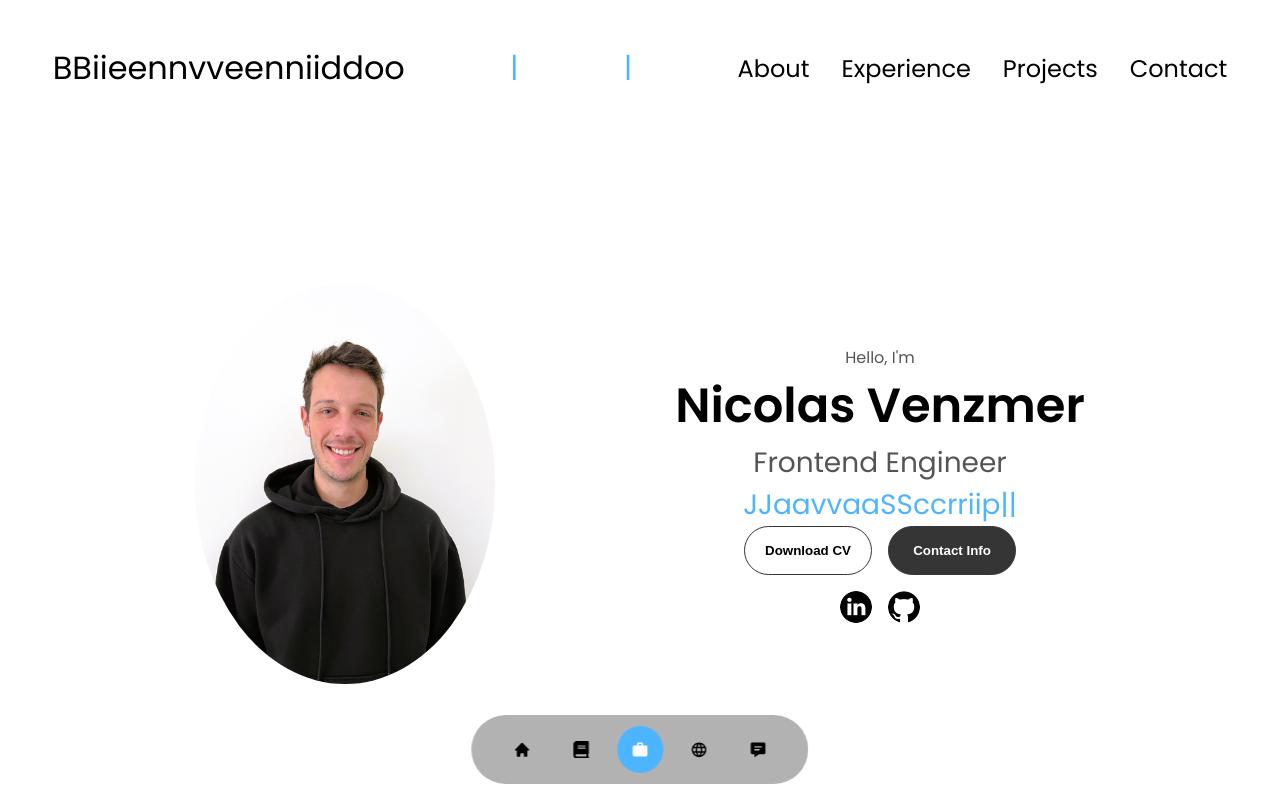
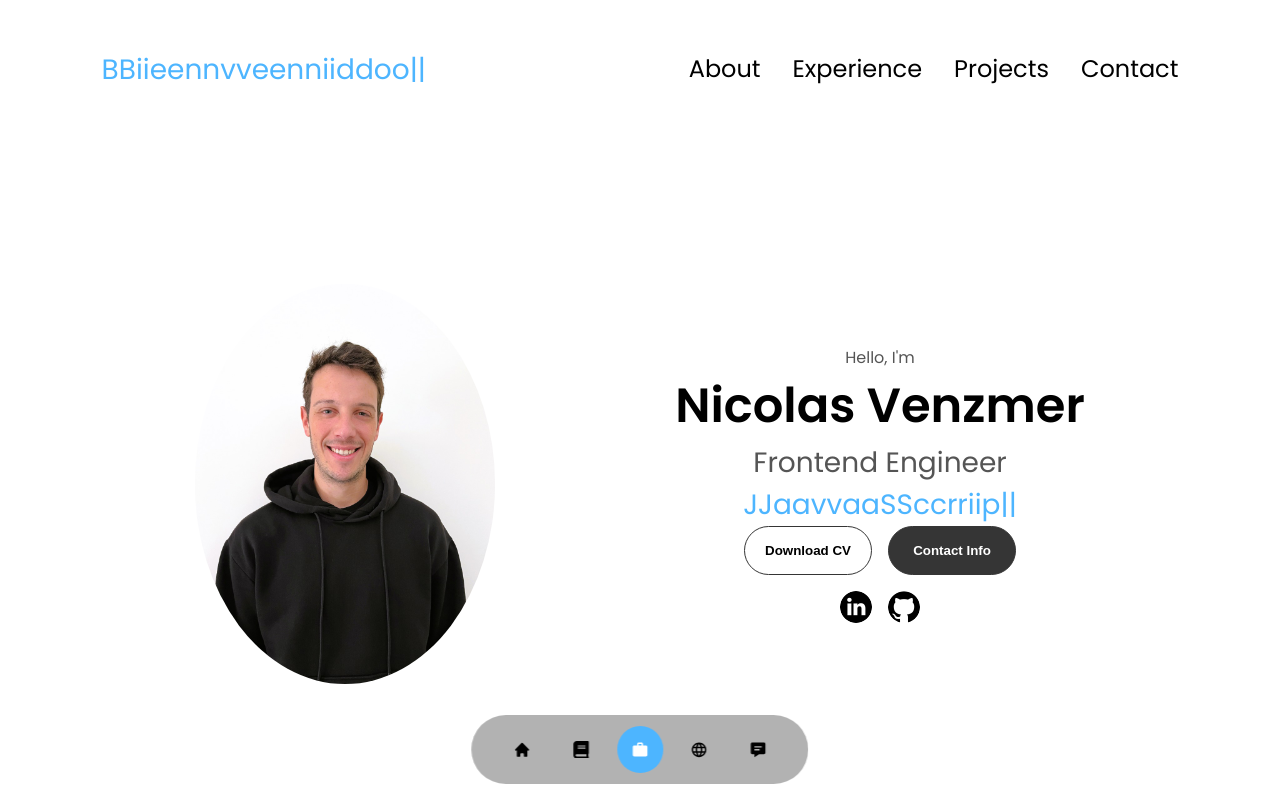
Before and after one commit to NicolasVenzmer/portfolio-v3, a React (Create React App) app: page / in a window 1280 px wide. Shown: the top 800 px of the page. Built offline with nearby package versions, Linux system fonts and the light colour scheme.

Commit message:
refactor: update welcome message

```diff
--- a/src/components/navBar/NavBarDesktop.css
+++ b/src/components/navBar/NavBarDesktop.css
@@ -29,6 +29,7 @@ a:hover {
 }
 
 .logo {
+    min-width: 30%;
     font-size: 2rem;
 }
 
--- a/src/components/navBar/NavBarDesktop.jsx
+++ b/src/components/navBar/NavBarDesktop.jsx
@@ -20,7 +20,9 @@ const NavBarDesktop = () => {
     }, []);
     return (
         <nav id="desktop-nav">
-            <div className="logo" ref={textRef}></div>
+            <div className="logo">
+                <span ref={textRef}></span>
+            </div>
             <div>
                 <ul className="nav-links">
                     <li><a href="#about">About</a></li>
--- a/src/components/navBar/NavBarMobile.jsx
+++ b/src/components/navBar/NavBarMobile.jsx
@@ -27,7 +27,9 @@ const NavBarMobile = (props) => {
     }
     return (
         <nav id="hamburger-nav">
-            <div className="logo" ref={textRef}></div>
+            <div className="logo">
+                <span ref={textRef}></span>
+            </div>
             <div className="hamburger-menu">
                 <div className="hamburger-icon" onClick={handleMenu}>
                     <span></span>
```
